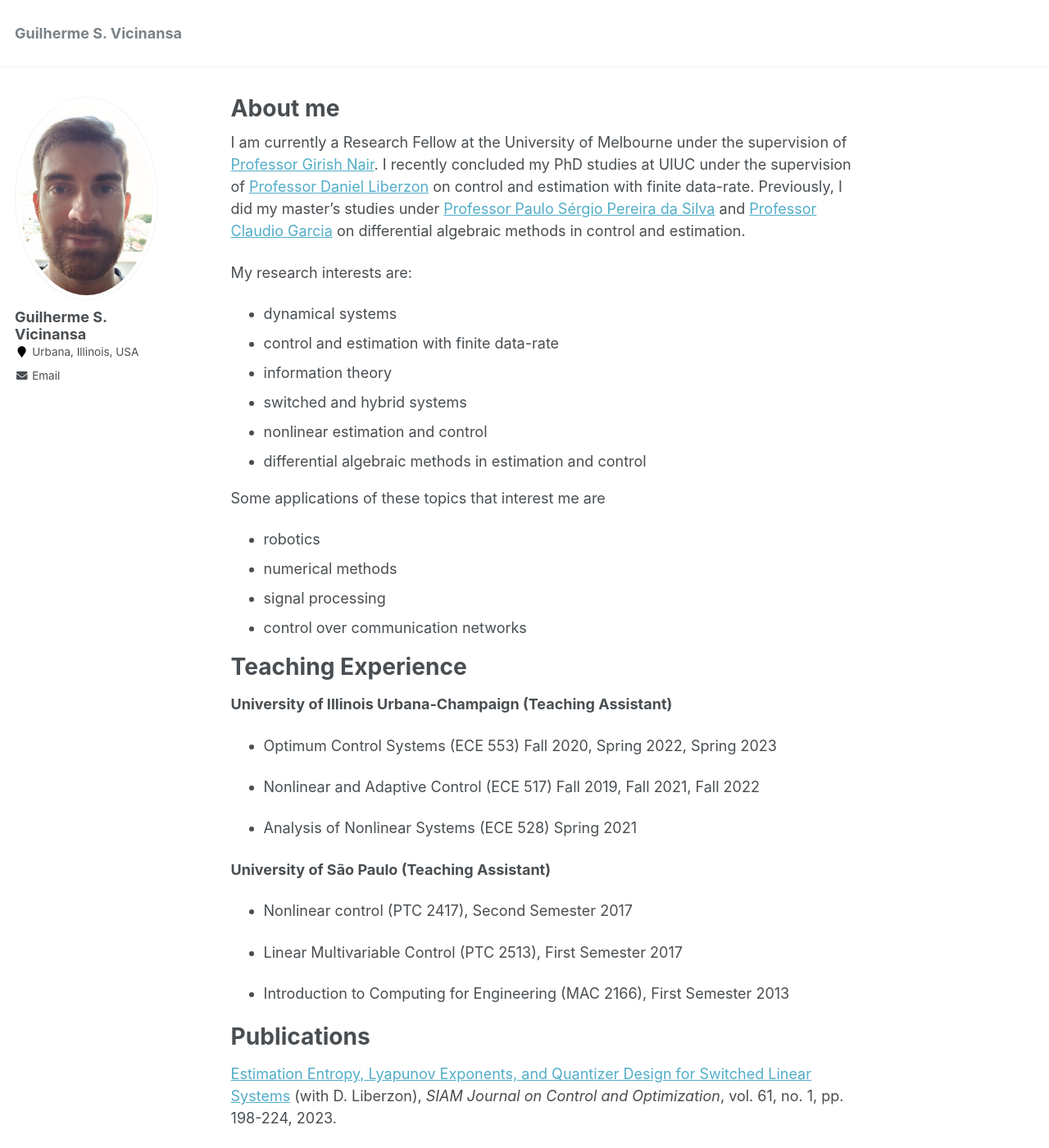
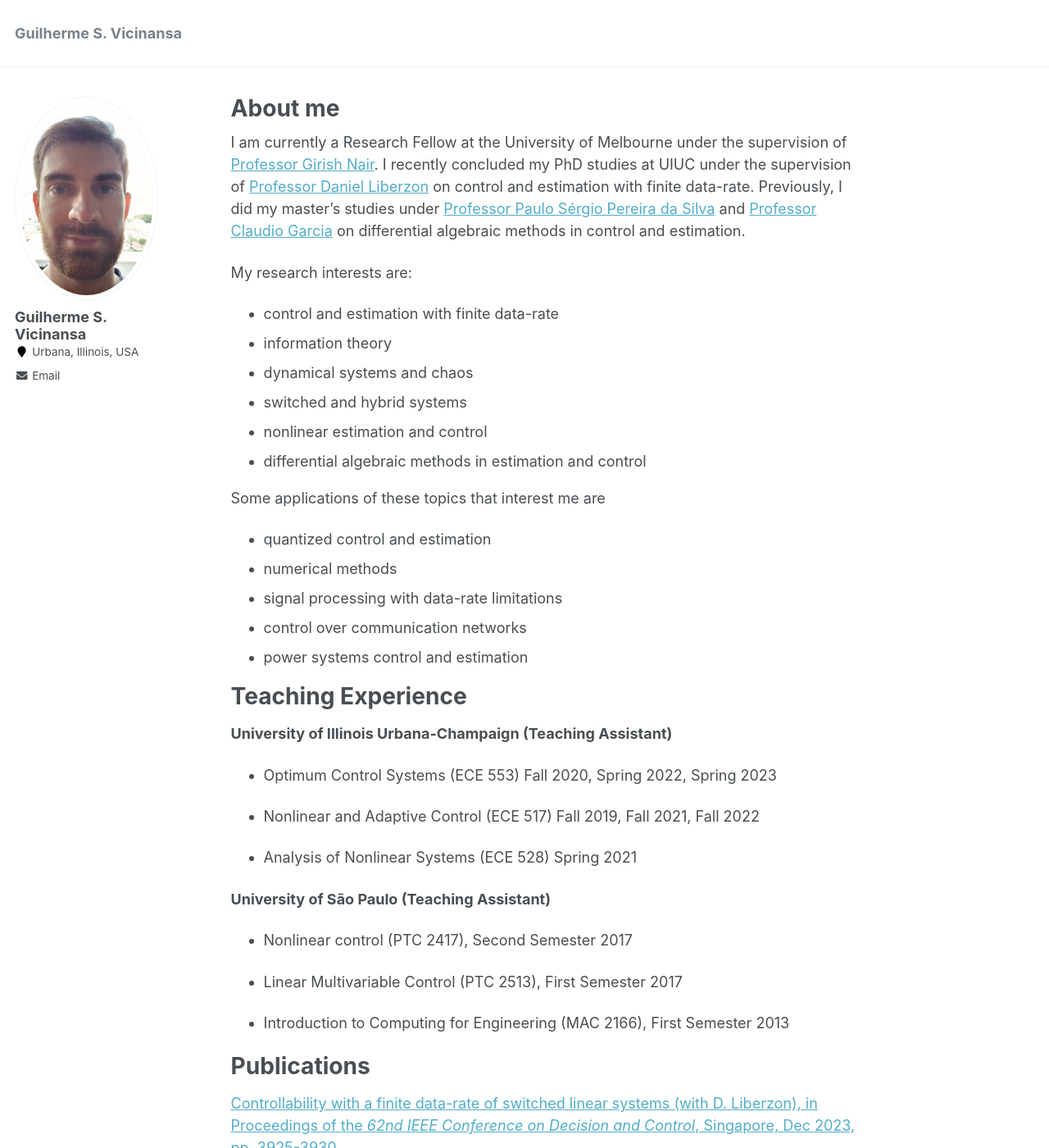
Before and after one commit to Vicinansa/vicinansa.github.io, a Jekyll site: the page built from _pages/about.md, in a window 1280 px wide and 1400 px high. Shown: the whole window at 82% size. Built offline with Jekyll 4.4.1, drawn with Linux system fonts in a browser that asks for light colours.

Commit message:
Update about.md
Updated publications and list of interests

```diff
--- a/_pages/about.md
+++ b/_pages/about.md
@@ -11,18 +11,19 @@ I am currently a Research Fellow at the University of Melbourne under the superv
 I recently concluded my PhD studies at UIUC under the supervision of <a href="http://liberzon.csl.illinois.edu/">Professor Daniel Liberzon</a>  on control and estimation with finite data-rate. Previously, I did my master's studies under <a href="https://scholar.google.fr/citations?user=bHfxlykAAAAJ&hl=en">Professor Paulo Sérgio Pereira da Silva</a> and <a href="https://www.researchgate.net/profile/Claudio-Garcia-12">Professor Claudio Garcia</a> on differential algebraic methods in control and estimation.
 
 My research interests are:
- - dynamical systems
  - control and estimation with finite data-rate
  - information theory
+ - dynamical systems and chaos
  - switched and hybrid systems
  - nonlinear estimation and control
  - differential algebraic methods in estimation and control
 
 Some applications of these topics that interest me are
- - robotics
+ - quantized control and estimation
  - numerical methods
- - signal processing
+ - signal processing with data-rate limitations
  - control over communication networks
+ - power systems control and estimation
 
 
 # Teaching Experience
@@ -47,7 +48,7 @@ Some applications of these topics that interest me are
 
 # Publications
 
-
+<a href="https://ieeexplore.ieee.org/document/10384053">Controllability with a finite data-rate of switched linear systems (with D. Liberzon), in Proceedings of the *62nd IEEE Conference on Decision and Control*, Singapore, Dec 2023, pp. 3925-3930.
 
 <a href="https://epubs.siam.org/doi/10.1137/21M1411871">Estimation Entropy, Lyapunov Exponents, and Quantizer Design for Switched Linear Systems</a> (with D. Liberzon), *SIAM Journal on Control and Optimization*, vol. 61, no. 1, pp. 198-224, 2023.
 
```
